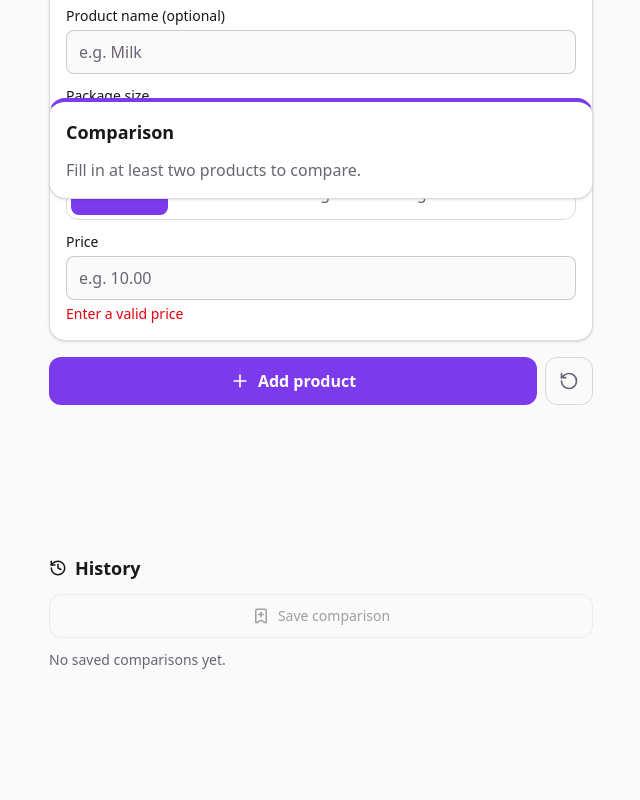
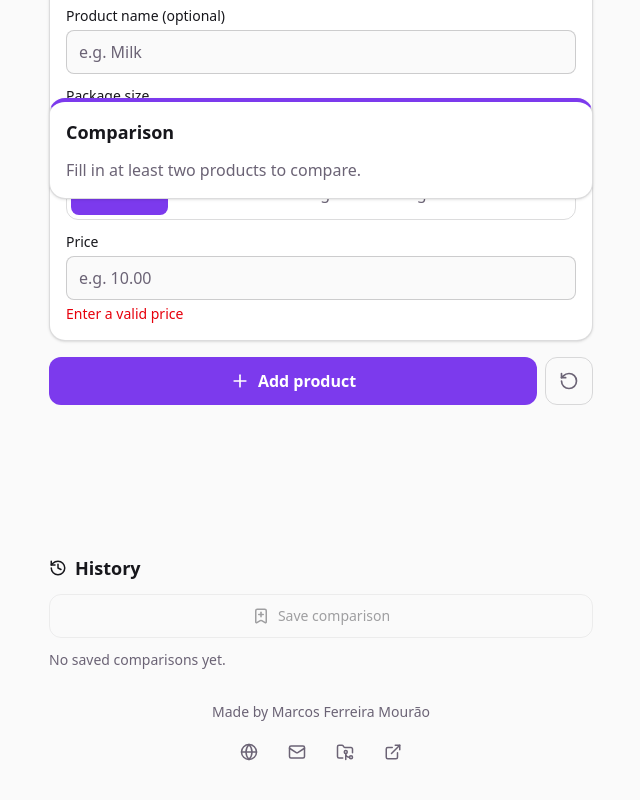
Before and after one commit to devmourao/prices, a React (Vite) app: page / in a window 1280 px wide. Shown: the part 593-1393 px from the top of the page, without its empty margins (319-959 px from the left). Before the commit the page ends 1287 px from the top, so only its background shows below. Built offline with nearby package versions, Linux system fonts and the light colour scheme.

Commit message:
feat(contact): add persistent author footer with contact links

```diff
--- /dev/null
+++ b/src/app/contact.ts
@@ -0,0 +1,13 @@
+/**
+ * Public contact identity (SPEC-009 Contact Surface).
+ * NOTE: intentionally duplicated from the internal owner record —
+ * the framework directory is never committed, so the project carries
+ * its own public copy.
+ */
+export const CONTACT = {
+  name: 'Marcos Ferreira Mourão',
+  siteUrl: 'https://dev.mourao.info',
+  email: 'dev@mourao.info',
+  githubUrl: 'https://github.com/devmourao',
+  projectUrl: 'https://prices-mauve.vercel.app',
+} as const
--- /dev/null
+++ b/src/components/ui/ContactFooter.tsx
@@ -0,0 +1,37 @@
+import { useTranslation } from 'react-i18next'
+import { ExternalLink, FolderGit2, Globe, Mail } from 'lucide-react'
+import { CONTACT } from '../../app/contact'
+
+/**
+ * Persistent author/contact footer (SPEC-009). Subtle by design:
+ * the calculator is the hero, this is the signature.
+ */
+export function ContactFooter() {
+  const { t } = useTranslation()
+  const links = [
+    { href: CONTACT.siteUrl, label: t('footer.site'), Icon: Globe },
+    { href: `mailto:${CONTACT.email}`, label: t('footer.email'), Icon: Mail },
+    { href: CONTACT.githubUrl, label: t('footer.github'), Icon: FolderGit2 },
+    { href: CONTACT.projectUrl, label: t('footer.project'), Icon: ExternalLink },
+  ]
+  return (
+    <footer className="flex flex-col items-center gap-2 py-4 text-center">
+      <p className="text-sm text-muted">{t('footer.madeBy', { name: CONTACT.name })}</p>
+      <nav aria-label={t('footer.contact')} className="flex items-center gap-1">
+        {links.map(({ href, label, Icon }) => (
+          <a
+            key={label}
+            href={href}
+            target={href.startsWith('mailto:') ? undefined : '_blank'}
+            rel={href.startsWith('mailto:') ? undefined : 'noreferrer'}
+            aria-label={label}
+            title={label}
+            className="flex min-h-[44px] min-w-[44px] items-center justify-center rounded-lg text-muted transition-colors hover:text-fg focus-visible:outline-2 focus-visible:outline-offset-2 focus-visible:outline-accent"
+          >
+            <Icon size={18} aria-hidden="true" />
+          </a>
+        ))}
+      </nav>
+    </footer>
+  )
+}
--- a/src/features/calculator/CalculatorPage.tsx
+++ b/src/features/calculator/CalculatorPage.tsx
@@ -5,6 +5,7 @@ import { ProductCard } from './components/ProductCard'
 import { HistoryPanel } from './components/HistoryPanel'
 import { ResultsList } from './components/ResultsList'
 import { LanguageToggle } from '../../components/ui/LanguageToggle'
+import { ContactFooter } from '../../components/ui/ContactFooter'
 import { OfflineBadge } from '../../components/ui/OfflineBadge'
 import { ThemeToggle } from '../../components/ui/ThemeToggle'
 import { UpdatePrompt } from '../../components/ui/UpdatePrompt'
@@ -67,6 +68,8 @@ export function CalculatorPage() {
       </div>
 
       <HistoryPanel />
+
+      <ContactFooter />
     </div>
   )
 }
--- a/src/i18n/locales/en.json
+++ b/src/i18n/locales/en.json
@@ -2,6 +2,14 @@
   "theme": {
     "switchToDark": "Switch to dark mode",
     "switchToLight": "Switch to light mode"
+  },
+  "footer": {
+    "madeBy": "Made by {{name}}",
+    "contact": "Contact links",
+    "site": "Website",
+    "email": "Email",
+    "github": "GitHub profile",
+    "project": "Running project"
   },
   "connectivity": {
     "offline": "Offline — using the cached version"
--- a/src/i18n/locales/pt-BR.json
+++ b/src/i18n/locales/pt-BR.json
@@ -2,6 +2,14 @@
   "theme": {
     "switchToDark": "Ativar modo escuro",
     "switchToLight": "Ativar modo claro"
+  },
+  "footer": {
+    "madeBy": "Feito por {{name}}",
+    "contact": "Links de contato",
+    "site": "Site",
+    "email": "E-mail",
+    "github": "Perfil no GitHub",
+    "project": "Projeto no ar"
   },
   "connectivity": {
     "offline": "Offline — usando a versão em cache"
```
